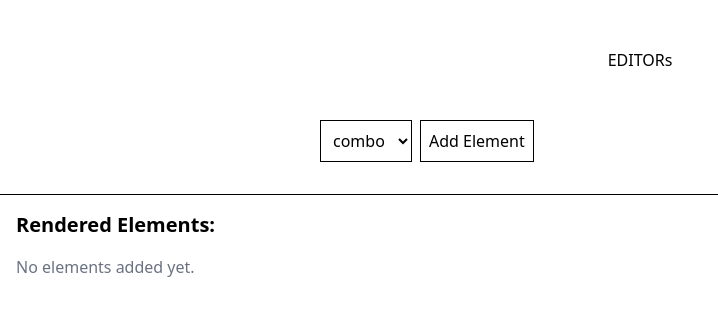
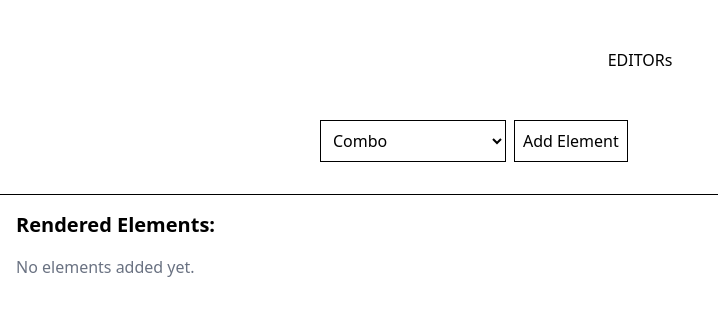
Before and after one commit to Subhavich/blog-editor, a React (Vite) app: page / in a window 1280 px wide. Shown: the top 316 px of the page, without its empty margins (0-718 px from the left). Built offline with nearby package versions, Linux system fonts and the light colour scheme.

Commit message:
finish image upload component

```diff
--- a/src/App.jsx
+++ b/src/App.jsx
@@ -113,6 +113,15 @@ function DynamicInput({ index, label, value, dispatch }) {
     });
   };
 
+  const handleChangeImg = (e) => {
+    dispatch({
+      type: "UPDATE_EDITOR",
+      index,
+      key: label,
+      value: e.target.files ? URL.createObjectURL(e.target.files[0]) : "",
+    });
+  };
+
   return (
     <div className="mb-2">
       <label className="block font-semibold">{label}:</label>
@@ -130,7 +139,11 @@ function DynamicInput({ index, label, value, dispatch }) {
           className="border p-2 w-full"
         />
       ) : label === "img" ? (
-        <input type="file" className="border p-2 w-full" />
+        <input
+          onChange={handleChangeImg}
+          type="file"
+          className="border p-2 w-full"
+        />
       ) : null}
     </div>
   );
@@ -153,12 +166,24 @@ function Combo({ load }) {
   );
 }
 
+function ImageCaption({ load }) {
+  const { img, text } = load;
+  return (
+    <div>
+      <img className=" max-w-2xs" src={img} />
+      <p className="text-zinc-400 italic">{text}</p>
+    </div>
+  );
+}
+
 function renderEle(type, load) {
   switch (type) {
     case "header":
       return <Header load={load} />;
     case "combo":
       return <Combo load={load} />;
+    case "imageCaption":
+      return <ImageCaption load={load} />;
     default:
       return null;
   }
--- a/src/Data.js
+++ b/src/Data.js
@@ -2,13 +2,18 @@
 const options = [
   {
     type: "combo",
-    load: { text: "", head: "" },
-    label: "combo",
+    load: { head: "", text: "" },
+    label: "Combo",
   },
   {
     type: "header",
     load: { text: "" },
-    label: "header",
+    label: "Header",
+  },
+  {
+    type: "imageCaption",
+    load: { img: "", text: "" },
+    label: "Image with Caption",
   },
 ];
 
```
